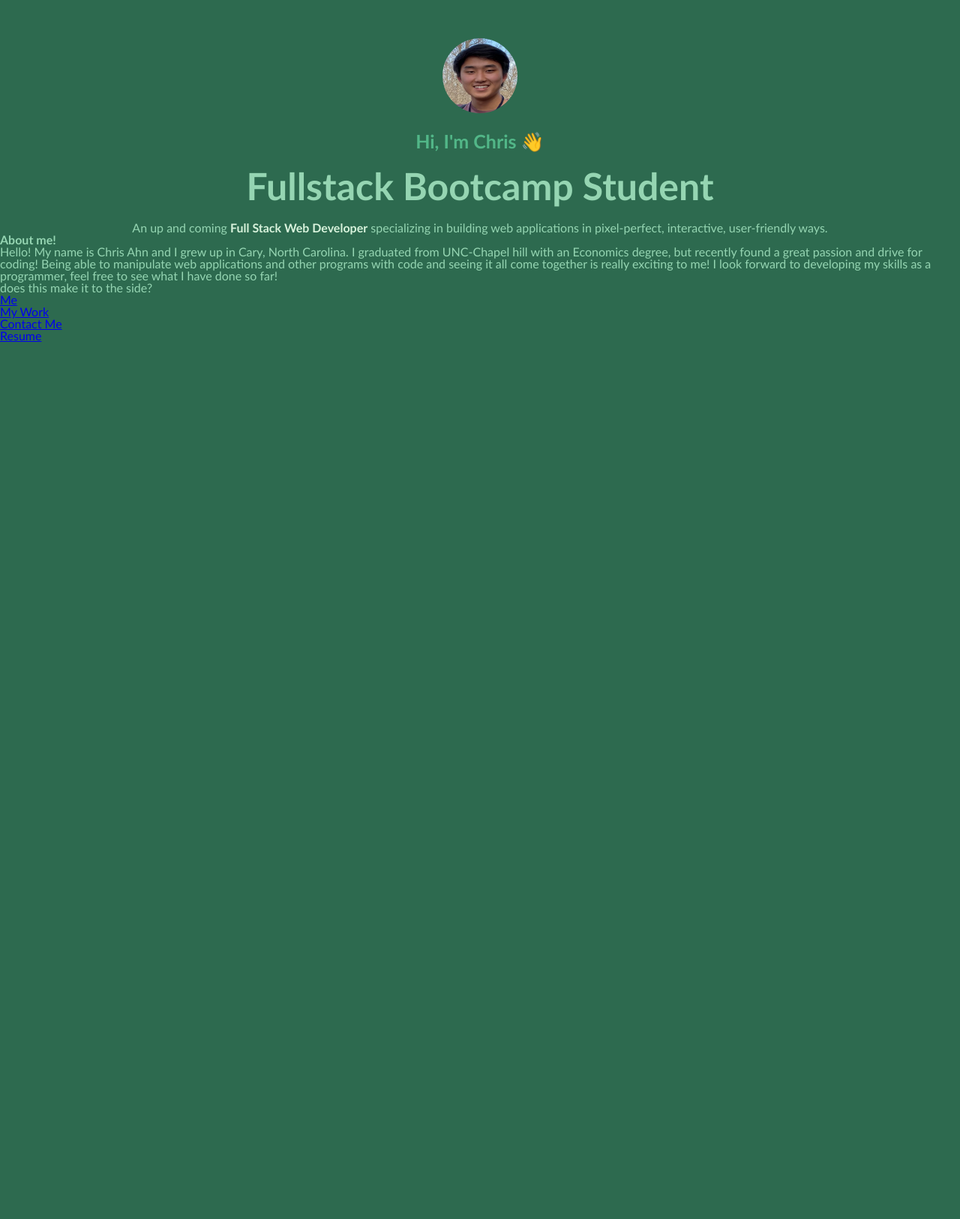
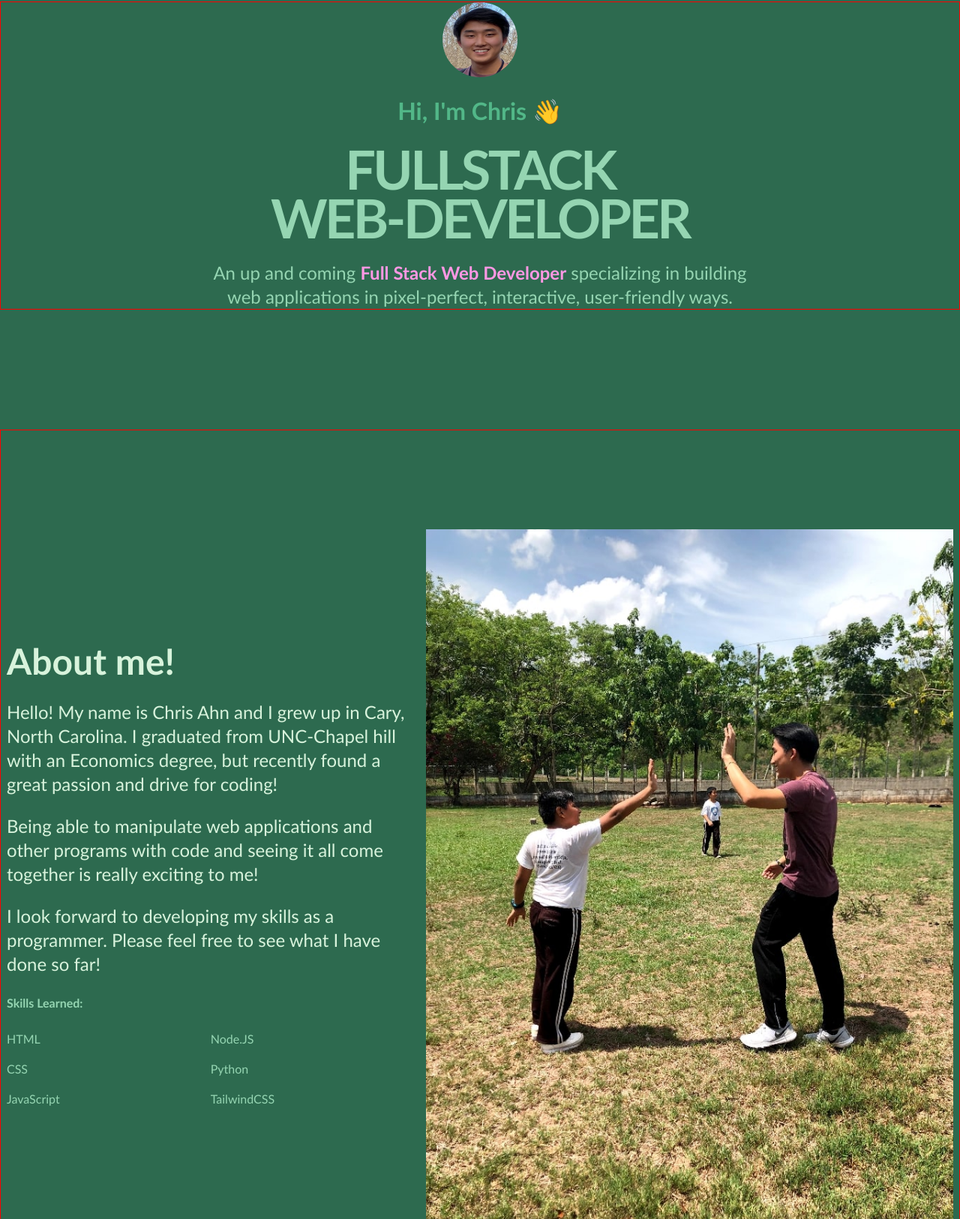
Before and after one commit to chrisahn10/Chris-s-Amazing-Portfolio, a plain HTML site: page index.html in a window 1280 px wide. Shown: the part 140-1766 px from the top of the page at 75% size. Before the commit the page ends 800 px from the top, so only its background shows below. Drawn offline with Linux system fonts and the light colour scheme.

Commit message:
added about section

```diff
--- a/assets/css/style.css
+++ b/assets/css/style.css
@@ -4,11 +4,17 @@
     --clr-lightgreen: #95D5B2;
     --clr-green: #52B788;
     --clr-drkgreen: #2D6A4F;
+    --clr-pink: #FF98E4;
 
 }
 
 * {
     margin: 0;
+    line-height: calc(1em + 0.5rem);
+}
+
+html {
+    scroll-behavior: smooth;
 }
 
 body {
@@ -24,7 +30,7 @@ img {
 }
 
 strong {
-    color: var(--clr-white);
+    color: var(--clr-pink);
 }
 
 .header {
@@ -41,7 +47,7 @@ strong {
 .header__menu {
     display: flex;
     align-items: center;
-    padding: 0;
+    padding-right: 30px;
     gap: 25px;
 }
 
@@ -62,7 +68,7 @@ strong {
     flex-direction: column;
     justify-content: center;
     align-items: center;
-    margin-top: 75px;
+    margin-top: 16px;
     gap: 25px;
 }
 
@@ -74,11 +80,123 @@ strong {
 
 .hero__title {
     color: var(--clr-lightgreen);
-    font-size: 50px;
+    font-size: 72px;
     line-height: 0.9;
+    letter-spacing: -0.05em;
 }
 
 .hero__subtitle {
     color: var(--clr-green);
-    font-size: 25px;
+    font-size: 32px;
 }
+
+.hero__description {
+    font-size: 24px;
+    padding-left: 48px;
+    padding-right: 48px;
+}
+
+.about {
+    display: flex;
+    flex-direction: column;
+    gap: 16px;
+    padding-top: 132px;
+    padding-left: 60px;
+    padding-right: 60px;
+}
+
+.about__pic {
+    object-fit: cover;
+    width: 1080px;
+    height: 920px;
+}
+
+.about__title {
+    font-size: 40px;
+}
+
+.about__description {
+    font-size: 24px;
+    max-width: 60ch;
+    color: var(--clr-white);
+}
+
+.about__content {
+    display: flex;
+    flex-direction: column;
+    gap: 1.5rem;
+}
+
+.about__title {
+    font-size: 48px;
+    color: var(--clr-white);
+}
+
+.about__ul {
+    display: flex;
+    flex-direction: column;
+    gap: 1em;
+    flex: 1;
+}
+
+.about__ul-container {
+    display: flex;
+
+}
+
+.container {
+    width: 100%;
+    margin-left: auto;
+    margin-right: auto;
+    padding-left: 0.5rem;
+    padding-right: 0.5rem;
+    border: 1px solid red;
+}
+
+.section {
+    margin-top: 5rem;
+}
+
+@media (min-width: 475px) {
+    .container {
+        max-width: 475px;
+    }
+}
+
+@media (min-width: 640px) {
+    .container {
+        max-width: 640px;
+    }
+}
+
+@media (min-width: 768px) {
+    .container {
+        max-width: 768px;
+    }
+}
+
+@media (min-width: 1024px) {
+    .container {
+        max-width: 1024px;
+    }
+    .section {
+        margin-top: 10rem;
+    }
+}
+
+@media (min-width: 1280px) {
+    .container {
+        max-width: 1280px;
+    }
+    .about {
+        flex-direction: row;
+        justify-content: space-between;
+        align-items: center;
+    }
+}
+
+@media (min-width: 1536px) {
+    .container {
+        max-width: 1536px;
+    }
+}
--- a/index.html
+++ b/index.html
@@ -26,23 +26,49 @@
         <section class="hero container">
             <img class="hero__img" src="./assets/images/profile-pic.jpg" alt="Profile Picture" />
             <h2 class="hero__subtitle">Hi, I'm Chris 👋</h2>
-            <h1 class="hero__title">Fullstack Bootcamp Student</h1>
-            <p class="hero__description">An up and coming <strong>Full Stack Web Developer</strong> specializing in building web applications in pixel-perfect, interactive, user-friendly ways.</p>
+            <h1 class="hero__title">FULLSTACK <br> WEB-DEVELOPER</h1>
+            <p class="hero__description">An up and coming <strong>Full Stack Web Developer</strong> specializing in building <br> web applications in pixel-perfect, interactive, user-friendly ways.</p>
         </section>
 
-        <section id = "about" class = "about containter section">
+        <section id = "about" class = "about container section">
+            <div class="about__content">
                     <h2 class="about__title">About me!</h2>
                 <p class="about__description">Hello! My name is Chris Ahn and I grew up in Cary,
                     North Carolina. I graduated from UNC-Chapel hill with
                     an Economics degree, but recently found a great passion and
-                drive for coding! Being able to manipulate web applications
+                    drive for coding!
+                </p>
+                <p class="about__description">Being able to manipulate web applications
                     and other programs with code and seeing it all come together
-                is really exciting to me! I look forward to developing my skills
-                as a programmer, feel free to see what I have done so far!
+                    is really exciting to me!
                 </p>
+                <p class="about__description">I look forward to developing my skills
+                    as a programmer. Please feel free to see what I have done so far!
+                </p>
+                <h3>Skills Learned:</h3>
+                <div class="about__ul-container">
+                    <ul class="about__ul">
+                        <li>HTML</li>
+                        <li>CSS</li>
+                        <li>JavaScript</li>
+                    </ul>
+                    <ul class="about__ul">
+                        <li>Node.JS</li>
+                        <li>Python</li>
+                        <li>TailwindCSS</li>
+                    </ul>
+                </div>
+            </div>
+            <div>
+                <img class="about__pic" src="./assets/images/aboutmepic.jpg" alt="Fun Picture">
+            </div>
         </section>
 
-        <aside>does this make it to the side? </aside>
+        <section class="projects section container">
+
+        </section>
+
+
     </main>
 </body>
 
```
Also changed, not shown: assets/images/aboutmepic.jpg (added). Lines whose indentation alone changed are shown as unchanged.
